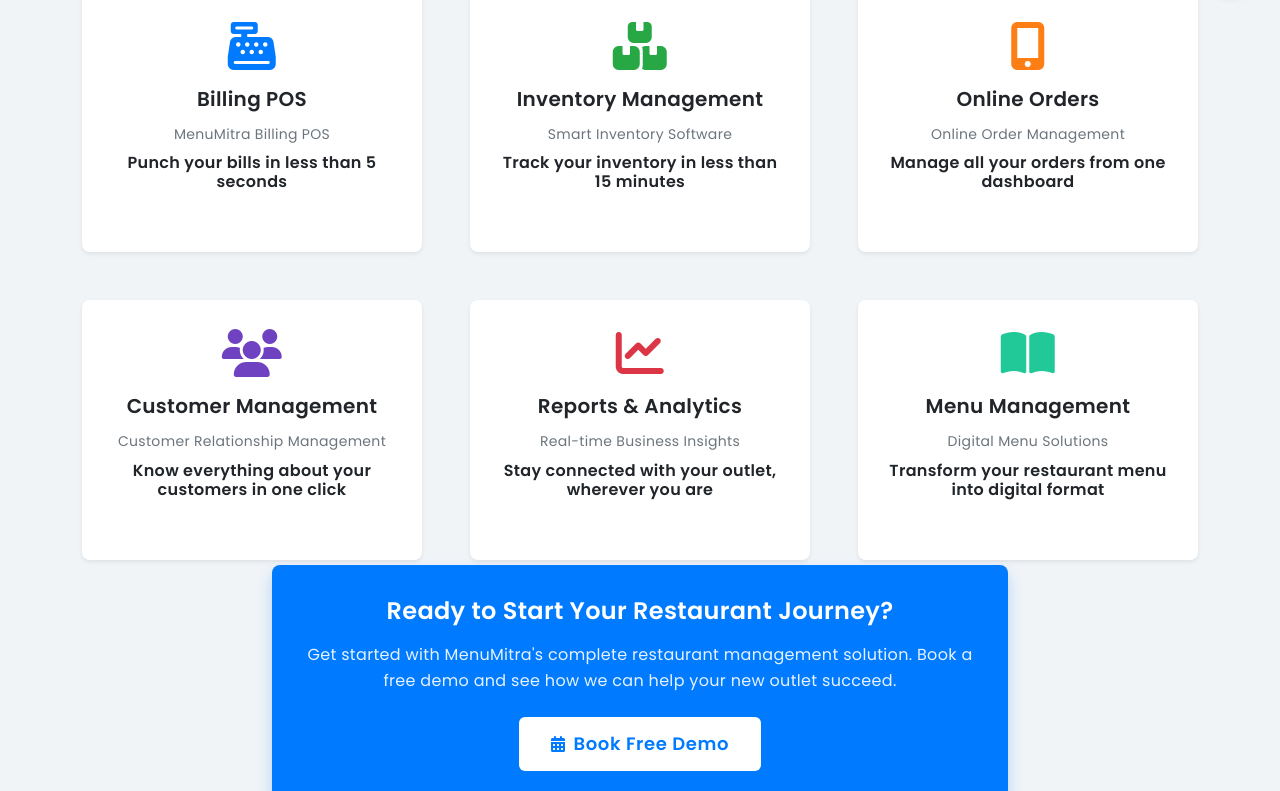
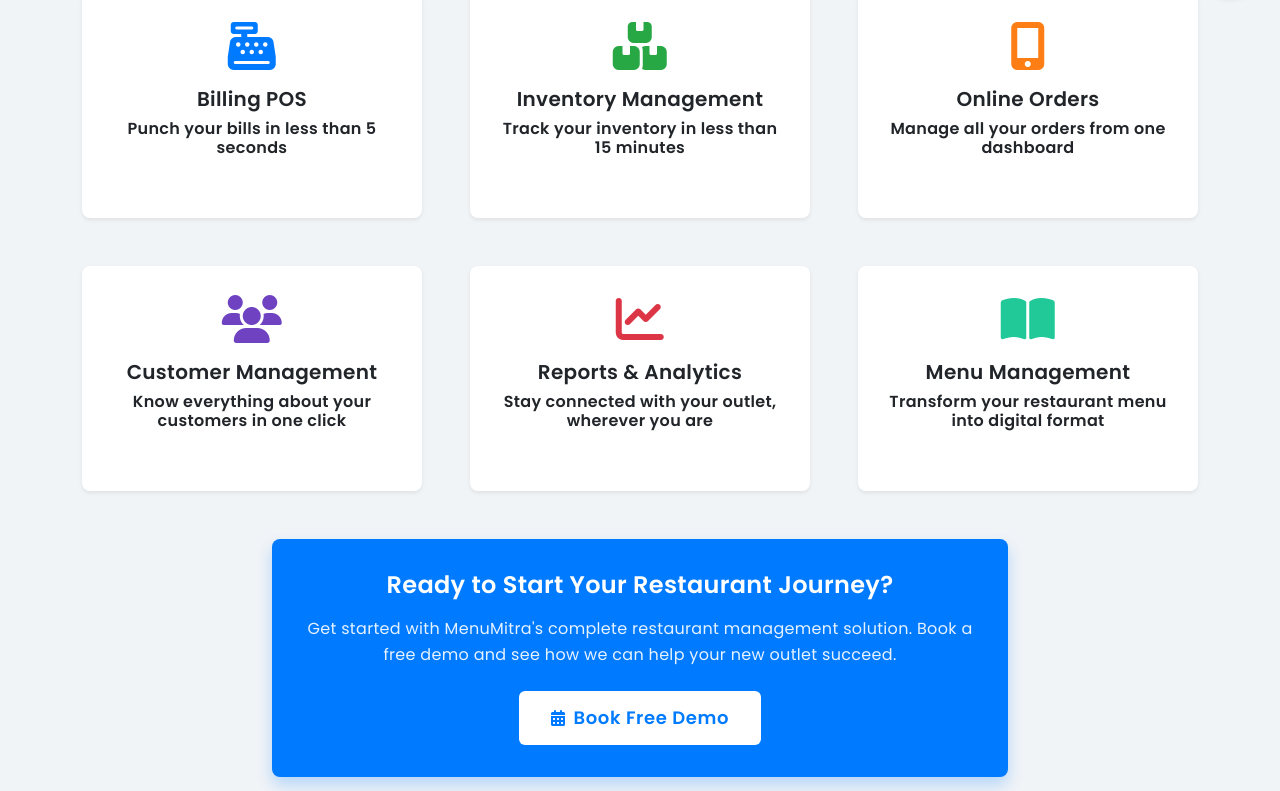
Before and after one commit to Shekru-Labs-India/menumitra_website, a React (Create React App) app: page /newrestaurant in a window 1280 px wide. Shown: the part 789-1580 px from the top of the page. Built offline with nearby package versions, Linux system fonts and the light colour scheme.

Commit message:
Update NewRestaurant component by removing redundant text descriptions from feature cards and adjusting margins for improved layout and visual consistency.

```diff
--- a/src/components/NewRestaurant.jsx
+++ b/src/components/NewRestaurant.jsx
@@ -29,7 +29,7 @@ const NewRestaurant = () => {
 
 
 
-<a href="#products" className="btn btn-primary pill mr-5">
+<a href="/book_demo" className="btn btn-primary pill mr-5">
 
   <span>Book a Free Demo</span>
 </a>
@@ -52,18 +52,15 @@ const NewRestaurant = () => {
         </p>
       </div>
 
-      <div className="row g-5">
+      <div className="row g-5 mb-5">
         {/* Card 1 - Billing POS */}
         <div className="col-md-6 col-lg-4">
           <div className="card h-100 border-0 shadow-sm feature-card">
             <div className="card-body p-4 text-center">
-              <div className="feature-icon-wrapper mb-3">
+              <div className="feature-icon-wrapper mb-5">
                 <i className="fas fa-cash-register feature-icon" style={{ fontSize: '48px', color: '#007bff' }}></i>
               </div>
               <h5 className="card-title mb-3 text-primary">Billing POS</h5>
-              <p className="card-text text-muted mb-3">
-                MenuMitra Billing POS
-              </p>
               <h6 className="card-subtitle mb-0 fw-bold">
                 Punch your bills in less than 5 seconds
               </h6>
@@ -75,13 +72,10 @@ const NewRestaurant = () => {
         <div className="col-md-6 col-lg-4">
           <div className="card h-100 border-0 shadow-sm feature-card">
             <div className="card-body p-4 text-center">
-              <div className="feature-icon-wrapper mb-3">
+              <div className="feature-icon-wrapper mb-5">
                 <i className="fas fa-boxes feature-icon" style={{ fontSize: '48px', color: '#28a745' }}></i>
               </div>
               <h5 className="card-title mb-3 text-success">Inventory Management</h5>
-              <p className="card-text text-muted mb-3">
-                Smart Inventory Software
-              </p>
               <h6 className="card-subtitle mb-0 fw-bold">
                 Track your inventory in less than 15 minutes
               </h6>
@@ -93,13 +87,10 @@ const NewRestaurant = () => {
         <div className="col-md-6 col-lg-4">
           <div className="card h-100 border-0 shadow-sm feature-card">
             <div className="card-body p-4 text-center">
-              <div className="feature-icon-wrapper mb-3">
+              <div className="feature-icon-wrapper mb-5">
                 <i className="fas fa-mobile-alt feature-icon" style={{ fontSize: '48px', color: '#fd7e14' }}></i>
               </div>
               <h5 className="card-title mb-3 text-warning">Online Orders</h5>
-              <p className="card-text text-muted mb-3">
-                Online Order Management
-              </p>
               <h6 className="card-subtitle mb-0 fw-bold">
                 Manage all your orders from one dashboard
               </h6>
@@ -111,13 +102,10 @@ const NewRestaurant = () => {
         <div className="col-md-6 col-lg-4">
           <div className="card h-100 border-0 shadow-sm feature-card">
             <div className="card-body p-4 text-center">
-              <div className="feature-icon-wrapper mb-3">
+              <div className="feature-icon-wrapper mb-5">
                 <i className="fas fa-users feature-icon" style={{ fontSize: '48px', color: '#6f42c1' }}></i>
               </div>
               <h5 className="card-title mb-3 text-info">Customer Management</h5>
-              <p className="card-text text-muted mb-3">
-                Customer Relationship Management
-              </p>
               <h6 className="card-subtitle mb-0 fw-bold">
                 Know everything about your customers in one click
               </h6>
@@ -129,13 +117,10 @@ const NewRestaurant = () => {
         <div className="col-md-6 col-lg-4">
           <div className="card h-100 border-0 shadow-sm feature-card">
             <div className="card-body p-4 text-center">
-              <div className="feature-icon-wrapper mb-3">
+              <div className="feature-icon-wrapper mb-5">
                 <i className="fas fa-chart-line feature-icon" style={{ fontSize: '48px', color: '#dc3545' }}></i>
               </div>
               <h5 className="card-title mb-3 text-danger">Reports & Analytics</h5>
-              <p className="card-text text-muted mb-3">
-                Real-time Business Insights
-              </p>
               <h6 className="card-subtitle mb-0 fw-bold">
                 Stay connected with your outlet, wherever you are
               </h6>
@@ -147,13 +132,10 @@ const NewRestaurant = () => {
         <div className="col-md-6 col-lg-4">
           <div className="card h-100 border-0 shadow-sm feature-card">
             <div className="card-body p-4 text-center">
-              <div className="feature-icon-wrapper mb-3">
+              <div className="feature-icon-wrapper mb-5">
                 <i className="fas fa-book-open feature-icon" style={{ fontSize: '48px', color: '#20c997' }}></i>
               </div>
               <h5 className="card-title mb-3 text-success">Menu Management</h5>
-              <p className="card-text text-muted mb-3">
-                Digital Menu Solutions
-              </p>
               <h6 className="card-subtitle mb-0 fw-bold">
                 Transform your restaurant menu into digital format
               </h6>
@@ -163,7 +145,7 @@ const NewRestaurant = () => {
       </div>
 
       {/* Call to Action */}
-      <div className="text-center mt-5">
+      <div className="text-center">
         <div className="row justify-content-center">
           <div className="col-lg-8">
             <div className="cta-section">
@@ -172,7 +154,7 @@ const NewRestaurant = () => {
                 Get started with MenuMitra's complete restaurant management solution.
                 Book a free demo and see how we can help your new outlet succeed.
               </p>
-              <a href="#products" className="btn btn-light btn-lg px-4">
+              <a href="/book_demo" className="btn btn-light btn-lg px-4">
                 <i className="fas fa-calendar-alt me-2"></i>
                 Book Free Demo
               </a>
```
